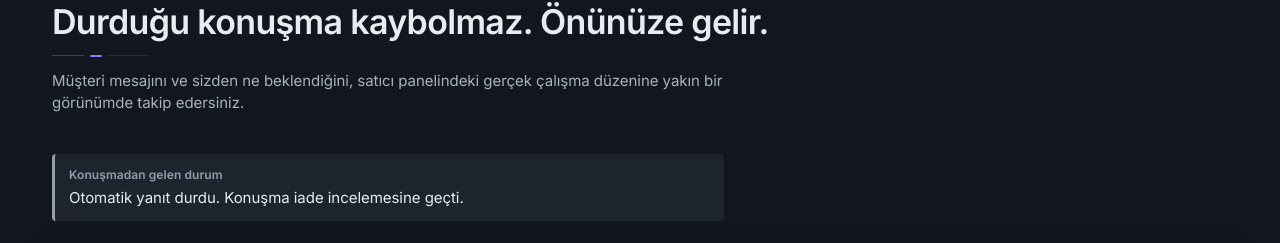
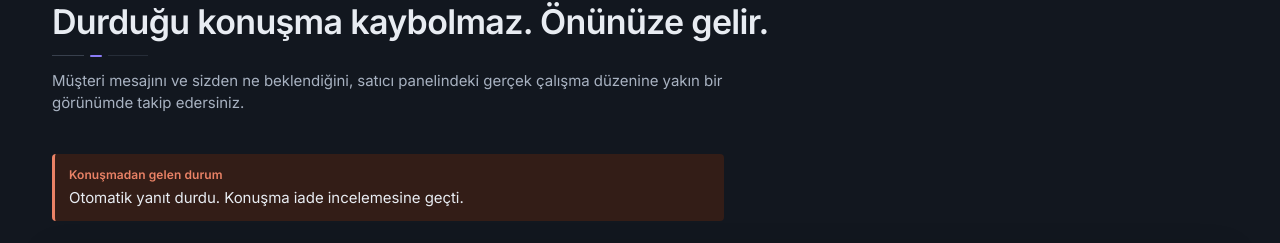
Before and after one commit to keremm44/whatsapp-assistant, a Next.js app in the folder frontend/: page / in a window 1280 px wide. Shown: the part 3744-3987 px from the top of the page. Built offline with nearby package versions, Linux system fonts and the light colour scheme; no server answers.

Commit message:
fix(marketing): keep return review attention semantic

```diff
--- a/frontend/src/components/marketing/panel-section.tsx
+++ b/frontend/src/components/marketing/panel-section.tsx
@@ -20,7 +20,7 @@ export function PanelSection() {
         />
 
         <MarketingReveal className="mt-10 max-w-2xl">
-          <SystemNote tone="paused" label="Konuşmadan gelen durum">
+          <SystemNote tone="attention" label="Konuşmadan gelen durum">
             Otomatik yanıt durdu. Konuşma iade incelemesine geçti.
           </SystemNote>
         </MarketingReveal>
```
